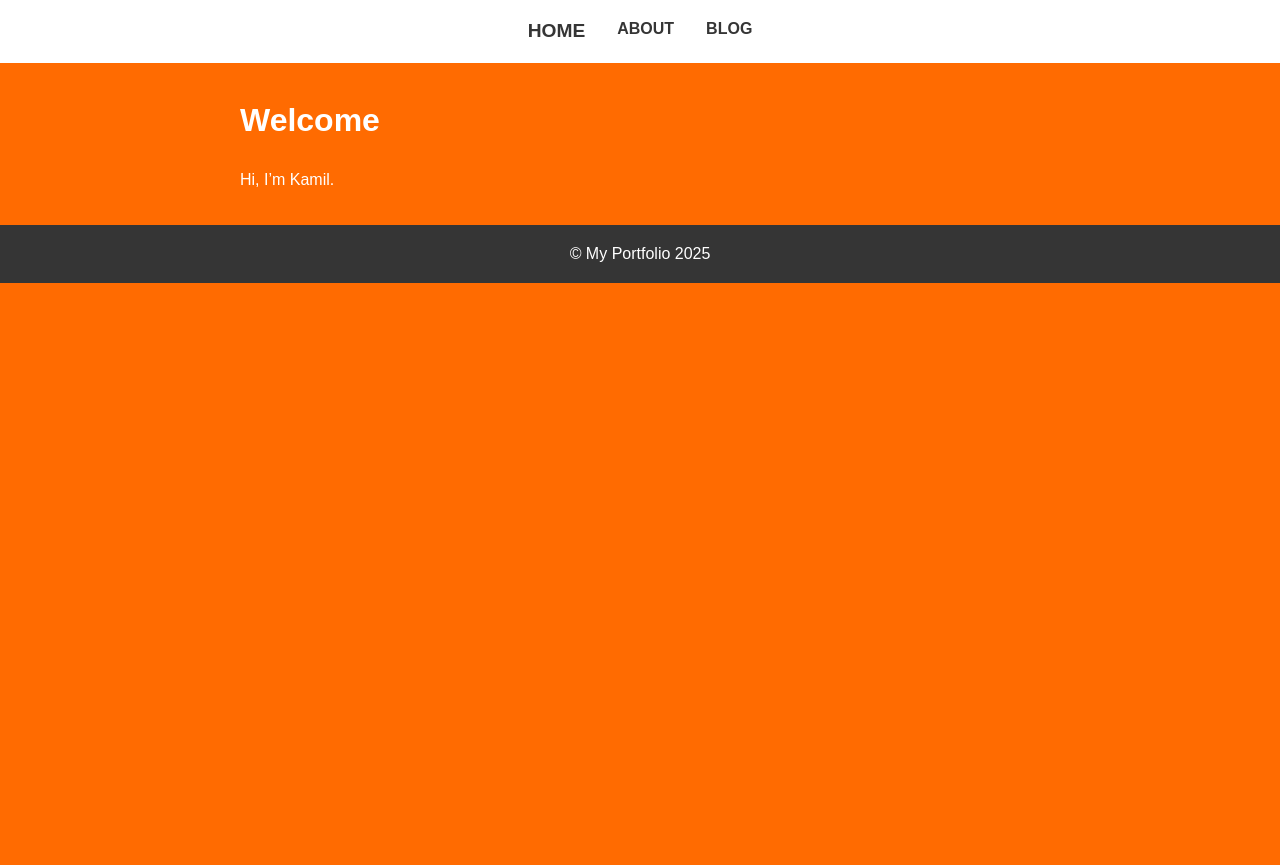
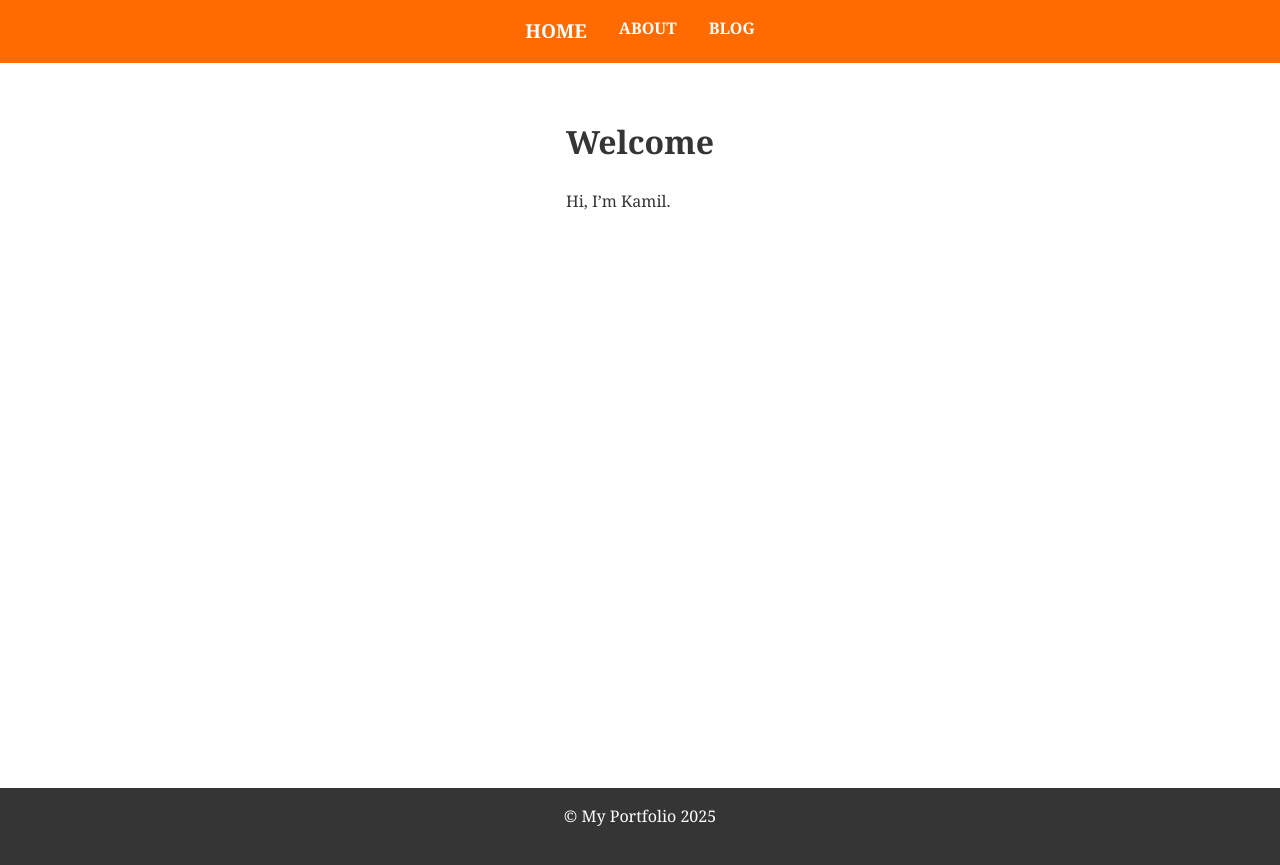
Before and after one commit to juna8001/juna8001.github.io, a Jekyll site: the page built from index.md, in a window 1280 px wide. Shown: the top 865 px of the page. Built offline with Jekyll 4.4.1, drawn with Linux system fonts in a browser that asks for light colours.

Commit message:
changed font and colors

```diff
--- a/_includes/footer.html
+++ b/_includes/footer.html
@@ -1,7 +1,3 @@
 <footer class="site-footer" style="padding: 1em 0; text-align: center;">
   &copy; {{ site.title }} {{ site.time | date: '%Y' }}
 </footer>
-
-<style>
-
-</style>
--- a/assets/colors.css
+++ b/assets/colors.css
@@ -1,10 +1,10 @@
 /* Color variables for body, header, and footer */
 :root {
-  --body-bg: #FF6B01;
-  --body-text: #FFFFFF;
+  --body-bg: #FFFFFF;
+  --body-text: #353535;
 
-  --header-bg: #FFFFFF;
-  --header-text: #353535;
+  --header-bg: #FF6B01;
+  --header-text: #FFFFFF;
 
   --footer-bg: #353535;
   --footer-text: #FFFFFF;
--- a/assets/footer.css
+++ b/assets/footer.css
@@ -1,7 +1,8 @@
 .site-footer {
   background: var(--footer-bg);
   color: var(--footer-text);
-  padding: 1em 0;
+  padding: 2em 0;
+  min-height: 80px;
   text-align: center;
 }
 
--- a/assets/main.css
+++ b/assets/main.css
@@ -1,7 +1,15 @@
 @import url('colors.css');
 
+:root{
+  font-family: "calluna", Georgia, sans-serif;
+}
+
+html, body {
+  height: 100%;
+}
 body{
-  font-family: Arial, sans-serif;
+  display: flex;
+  flex-direction: column;
   line-height: 1.6;
   margin: 0;
   padding: 0;
@@ -12,4 +20,5 @@ main.site-main {
   max-width: 800px;
   margin: 2em auto;
   padding: 0 1em;
+  flex: 1;
 }
```
